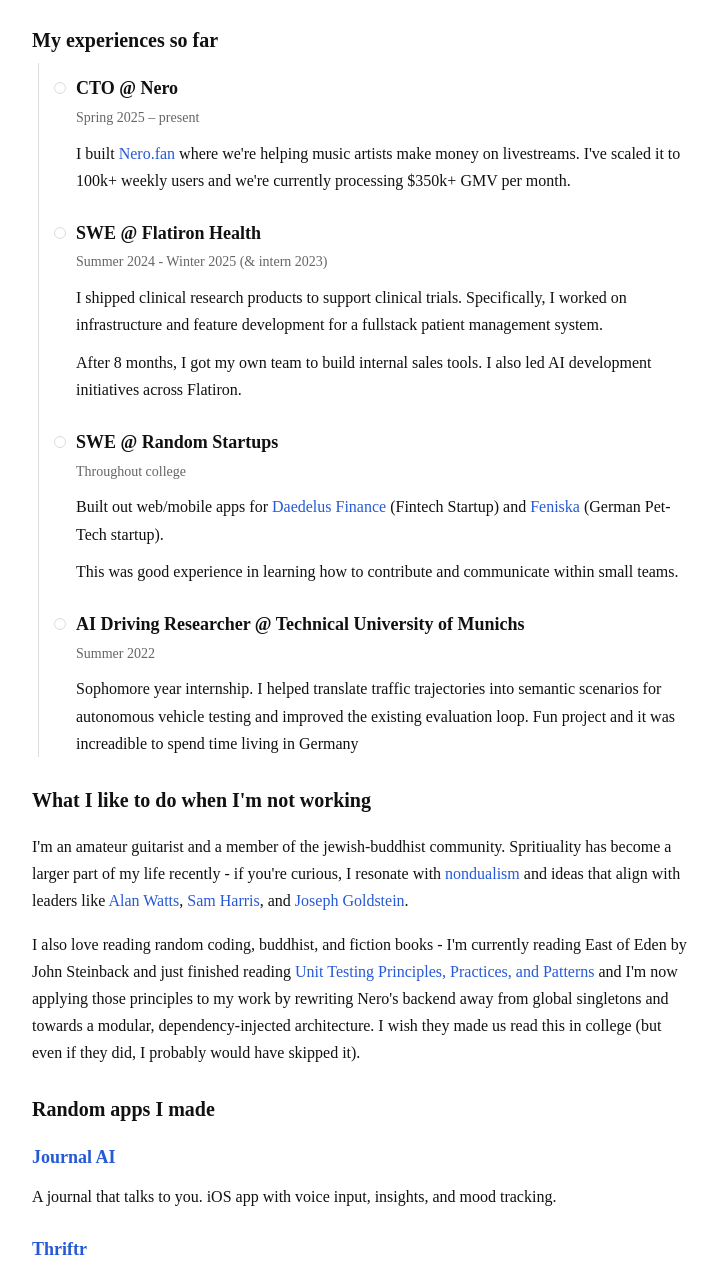
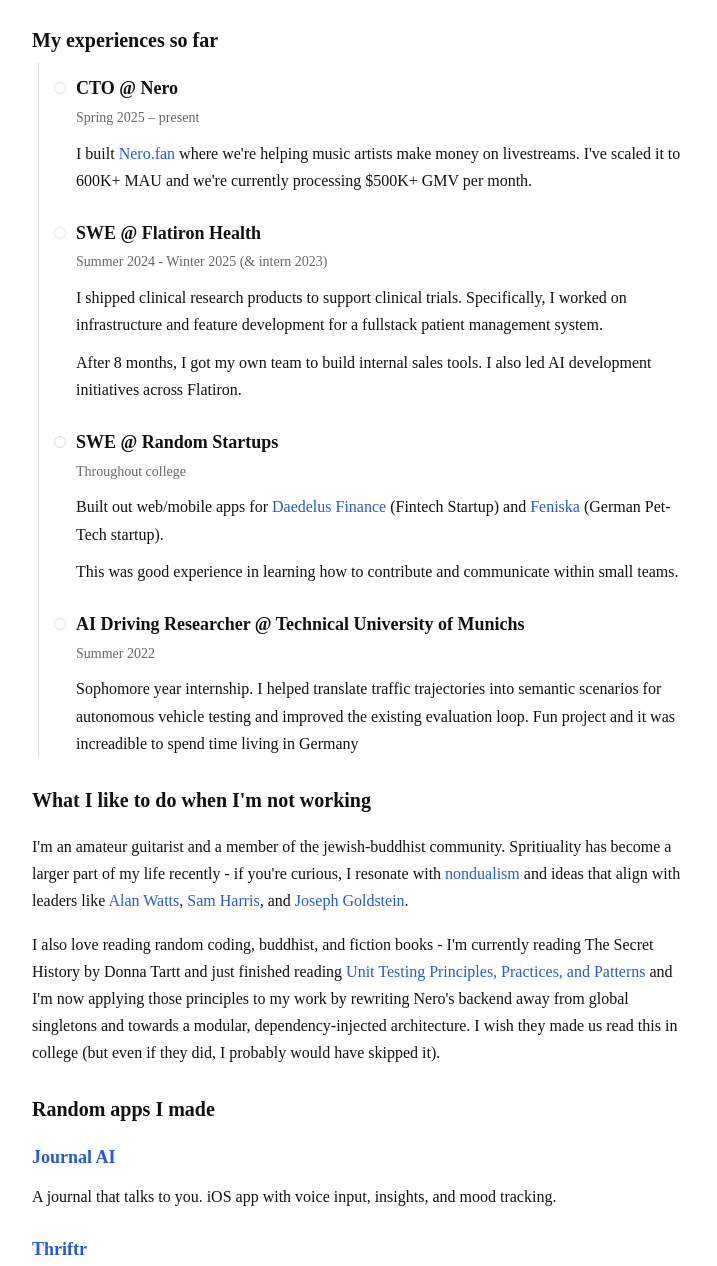
Before and after one commit to gcohen1928/gabrielcohen.co, a plain HTML site: page index.html in a window 1280 px wide. Shown: the part 353-1619 px from the top of the page, without its empty margins (278-995 px from the left). Drawn offline with Linux system fonts and the light colour scheme.

Commit message:
Update Nero success stats and current book

```diff
--- a/index.html
+++ b/index.html
@@ -4,7 +4,7 @@
     <meta charset="utf-8" />
     <meta name="viewport" content="width=device-width, initial-scale=1" />
     <title>Gabriel Cohen</title>
-    <meta name="description" content="Personal website of Gabriel (Gabe) Cohen — software engineer and researcher." />
+    <meta name="description" content="Hey I'm Gabriel (Gabe) Cohen — builder and now the CTO of Nero.fan." />
     <link rel="icon" type="image/png" href="/favicon.ico" />
     <link rel="icon" type="image/png" href="/favicon.png" />
     <style>
@@ -59,7 +59,7 @@
         <div class="item">
           <div class="role">CTO @ Nero</div>
           <div class="meta">Spring 2025 – present</div>
-          <p>I built <a href="https://www.nero.fan/" rel="noopener" target="_blank">Nero.fan</a> where we're helping music artists make money on livestreams. I've scaled it to 100k+ weekly users and we're currently processing $350k+ GMV per month.</p>
+          <p>I built <a href="https://www.nero.fan/" rel="noopener" target="_blank">Nero.fan</a> where we're helping music artists make money on livestreams. I've scaled it to 600K+ MAU and we're currently processing $500K+ GMV per month.</p>
         </div>
 
         <div class="item">
@@ -86,7 +86,7 @@
       <section>
         <h2>What I like to do when I'm not working</h2>
         <p>I'm an amateur guitarist and a member of the jewish-buddhist community. Spritiuality has become a larger part of my life recently - if you're curious, I resonate with <a href="https://www.reddit.com/r/Buddhism/comments/1htrm99/can_someone_please_explain_non_dualism_to_me/" rel="noopener" target="_blank">nondualism</a> and ideas that align with leaders like <a href="https://www.youtube.com/@AlanWattsOrg/videos" rel="noopener" target="_blank">Alan Watts</a>, <a href="https://dynamic.wakingup.com/guestpass/SCAA8D32B" rel="noopener" target="_blank">Sam Harris</a>, and <a href="https://www.youtube.com/watch?v=yddQJkts2Tc" rel="noopener" target="_blank">Joseph Goldstein</a>.</p>
-        <p>I also love reading random coding, buddhist, and fiction books - I'm currently reading East of Eden by John Steinback and just finished reading <a href="https://www.oreilly.com/library/view/unit-testing-principles/9781617296277/" rel="noopener" target="_blank">Unit Testing Principles, Practices, and Patterns</a> and I'm now applying those principles to my work by rewriting Nero's backend away from global singletons and towards a modular, dependency-injected architecture. I wish they made us read this in college (but even if they did, I probably would have skipped it).</p>
+        <p>I also love reading random coding, buddhist, and fiction books - I'm currently reading The Secret History by Donna Tartt and just finished reading <a href="https://www.oreilly.com/library/view/unit-testing-principles/9781617296277/" rel="noopener" target="_blank">Unit Testing Principles, Practices, and Patterns</a> and I'm now applying those principles to my work by rewriting Nero's backend away from global singletons and towards a modular, dependency-injected architecture. I wish they made us read this in college (but even if they did, I probably would have skipped it).</p>
       </section>
 
       <section>
```
